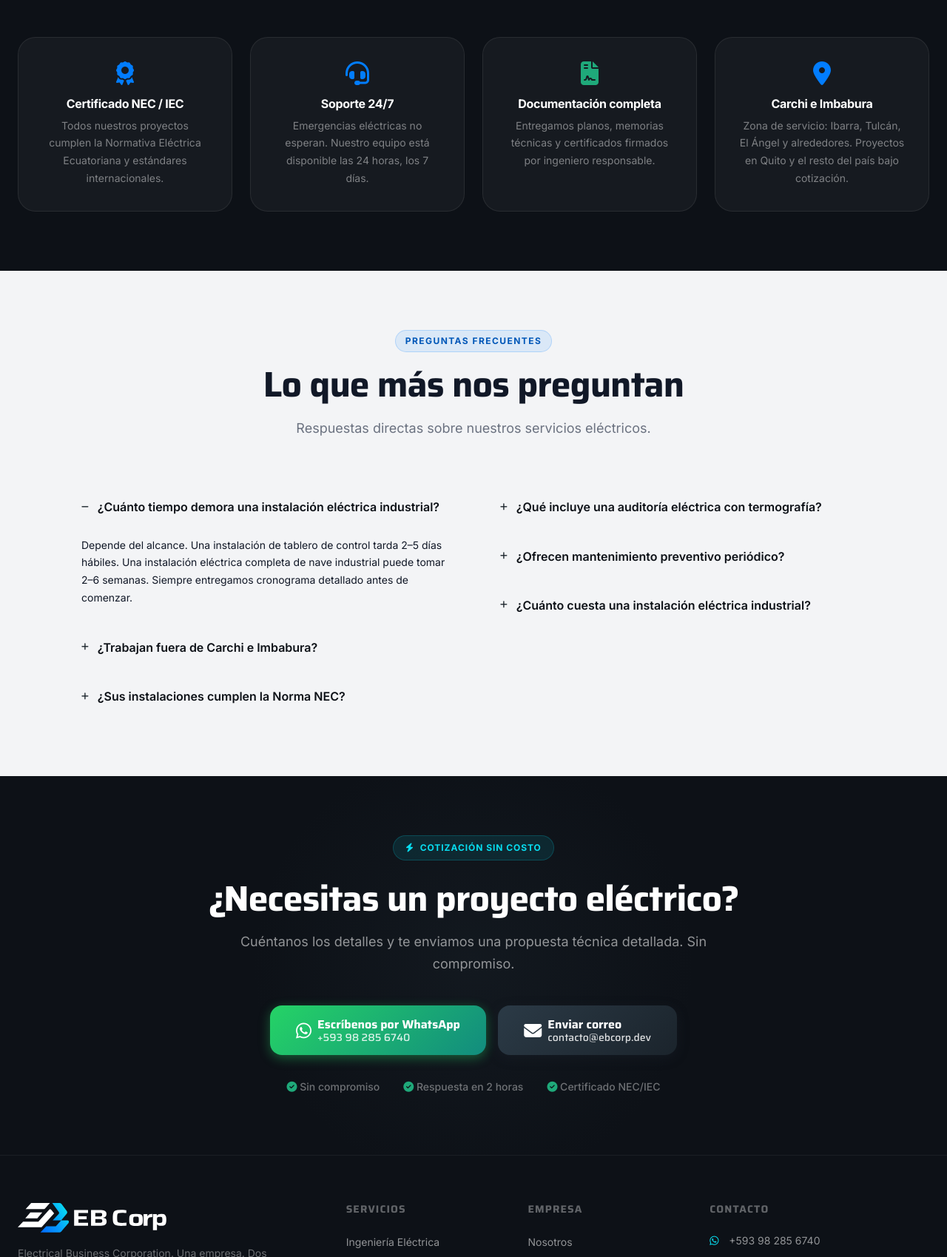
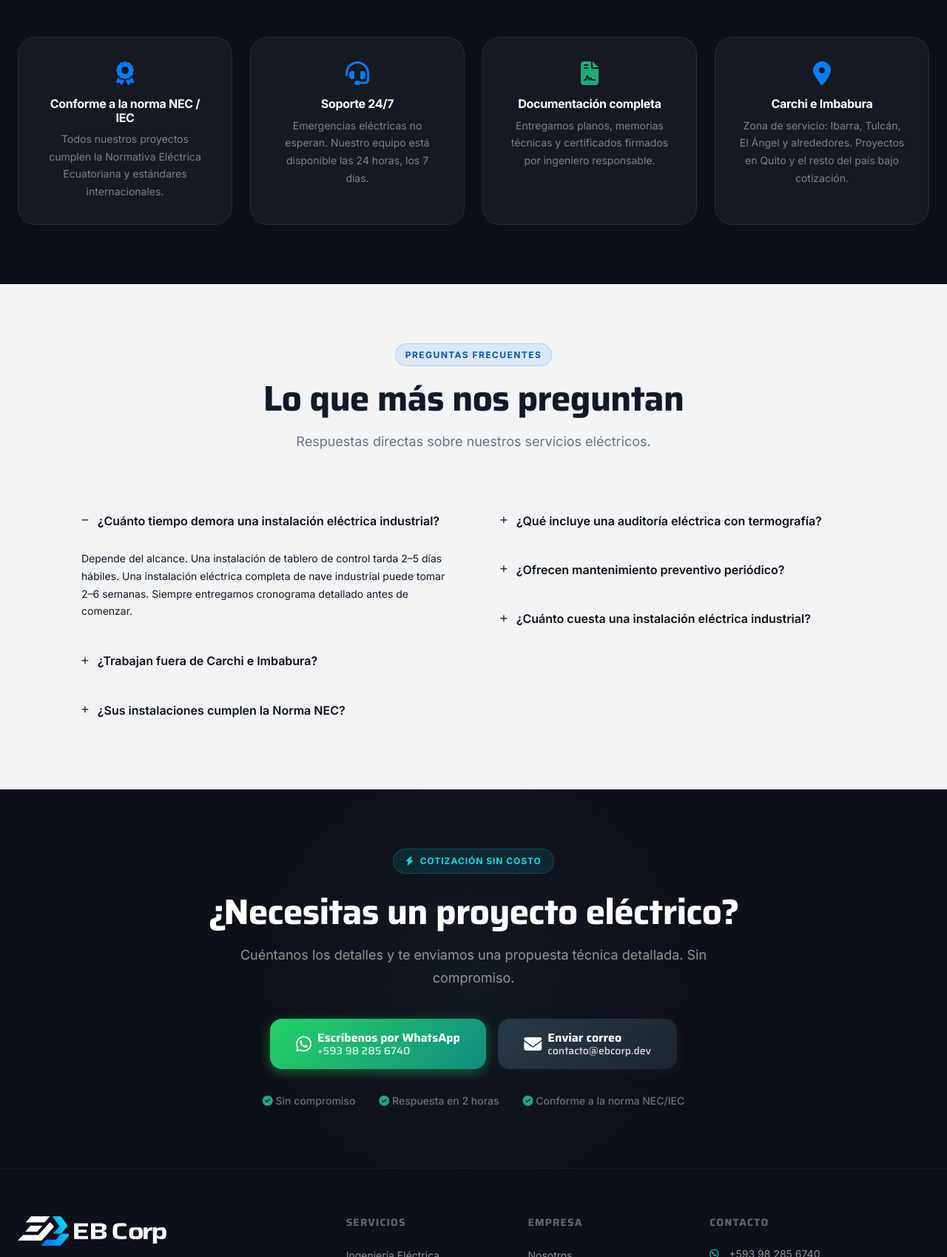
Before and after one commit to Byrondh1/ebcorp-web, a plain HTML site: page pages/servicios-electricos.html in a window 1280 px wide. Shown: the part 2660-4359 px from the top of the page at 74% size. Drawn offline with Linux system fonts and the light colour scheme.

Commit message:
Servicios eléctricos: conforme a la norma NEC/IEC; consejo sin cifra
Co-Authored-By: Claude Opus 5.5 <noreply@anthropic.com>
Claude-Session: https://claude.ai/code/session_01RRGiJrgSZaG6CF5gNr2dZn

```diff
--- a/pages/servicios-electricos.html
+++ b/pages/servicios-electricos.html
@@ -4,7 +4,7 @@
   <meta charset="UTF-8" />
   <meta name="viewport" content="width=device-width, initial-scale=1.0" />
   <title>Ingeniería Eléctrica Industrial | EB Corp — Ibarra y Tulcán, Ecuador</title>
-  <meta name="description" content="Instalaciones eléctricas industriales y comerciales en Carchi e Imbabura, Ecuador. Tableros de control, sistemas de respaldo, auditorías eléctricas. Certificado NEC/IEC. Soporte 24/7." />
+  <meta name="description" content="Instalaciones eléctricas industriales y comerciales en Carchi e Imbabura, Ecuador. Tableros de control, sistemas de respaldo, auditorías eléctricas. Conforme a la norma NEC/IEC. Soporte 24/7." />
   <meta name="keywords" content="instalaciones eléctricas ibarra, ingeniería eléctrica industrial ecuador, tableros eléctricos ibarra, auditoría eléctrica, NEC IEC ecuador" />
   <link rel="canonical" href="https://ebcorp.dev/pages/servicios-electricos.html" />
 
@@ -12,7 +12,7 @@
   <meta property="og:type" content="website" />
   <meta property="og:url" content="https://ebcorp.dev/pages/servicios-electricos.html" />
   <meta property="og:title" content="Ingeniería Eléctrica Industrial | EB Corp — Ibarra y Tulcán, Ecuador" />
-  <meta property="og:description" content="Instalaciones eléctricas industriales, tableros de control, auditorías con termografía y sistemas de respaldo. Certificado NEC/IEC. Soporte 24/7 en Ecuador." />
+  <meta property="og:description" content="Instalaciones eléctricas industriales, tableros de control, auditorías con termografía y sistemas de respaldo. Conforme a la norma NEC/IEC. Soporte 24/7 en Ecuador." />
   <meta property="og:image" content="https://ebcorp.dev/assets/images/og-image.png" />
   <meta property="og:image:type" content="image/png" />
   <meta property="og:image:width" content="1200" />
@@ -267,7 +267,7 @@
         <div class="why-grid">
           <div class="why-card" data-aos="fade-up">
             <i class="fas fa-award" style="color: var(--color-azul);"></i>
-            <h4>Certificado NEC / IEC</h4>
+            <h4>Conforme a la norma NEC / IEC</h4>
             <p>Todos nuestros proyectos cumplen la Normativa Eléctrica Ecuatoriana y estándares internacionales.</p>
           </div>
           <div class="why-card" data-aos="fade-up" data-aos-delay="100">
@@ -358,7 +358,7 @@
           <div class="cta-trust">
             <span><i class="fas fa-check-circle"></i> Sin compromiso</span>
             <span><i class="fas fa-check-circle"></i> Respuesta en 2 horas</span>
-            <span><i class="fas fa-check-circle"></i> Certificado NEC/IEC</span>
+            <span><i class="fas fa-check-circle"></i> Conforme a la norma NEC/IEC</span>
           </div>
         </div>
       </div>
```
Also changed, not shown: pages/blog/instalacion-electrica-industrial-ecuador-precios.html (+1 -1 lines).
